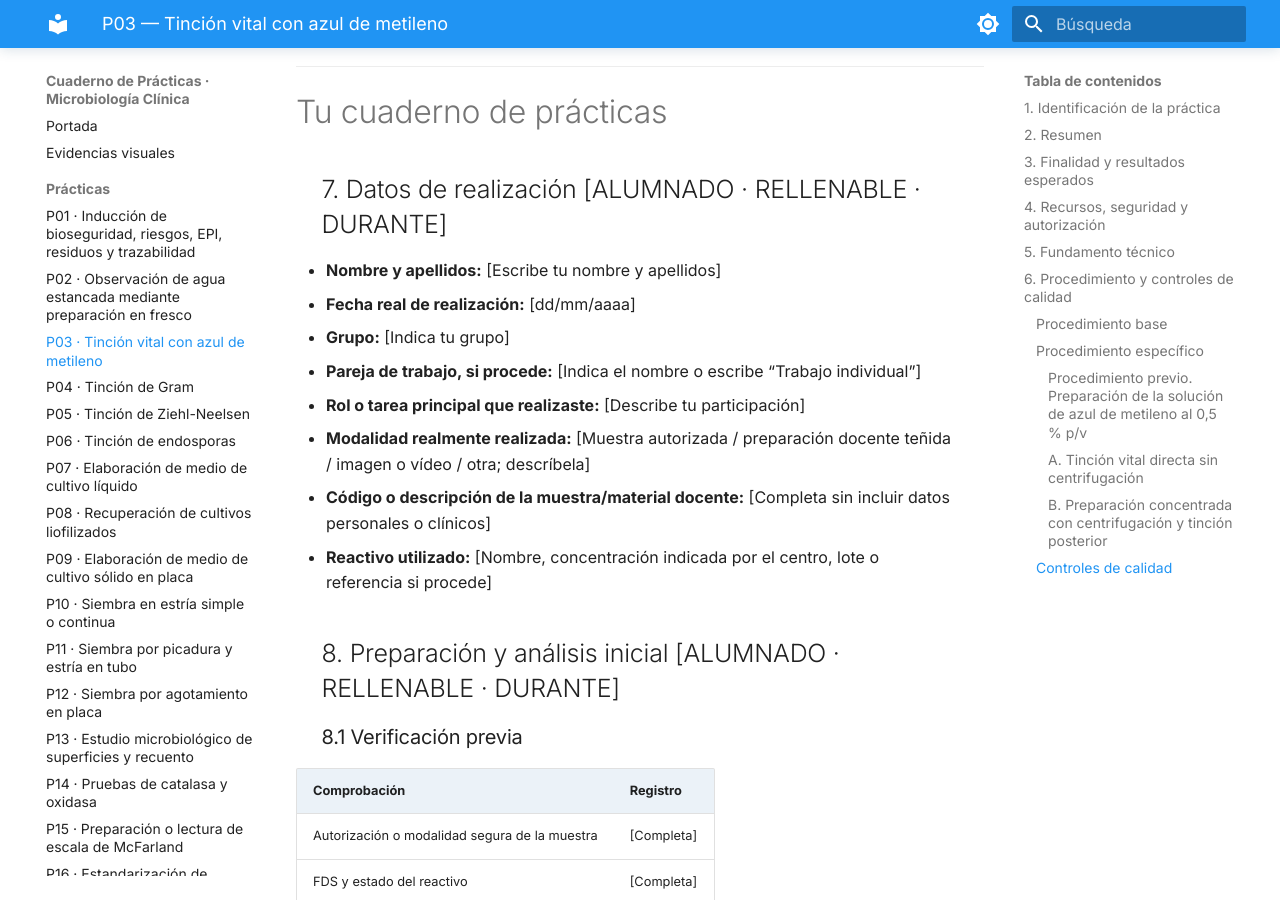
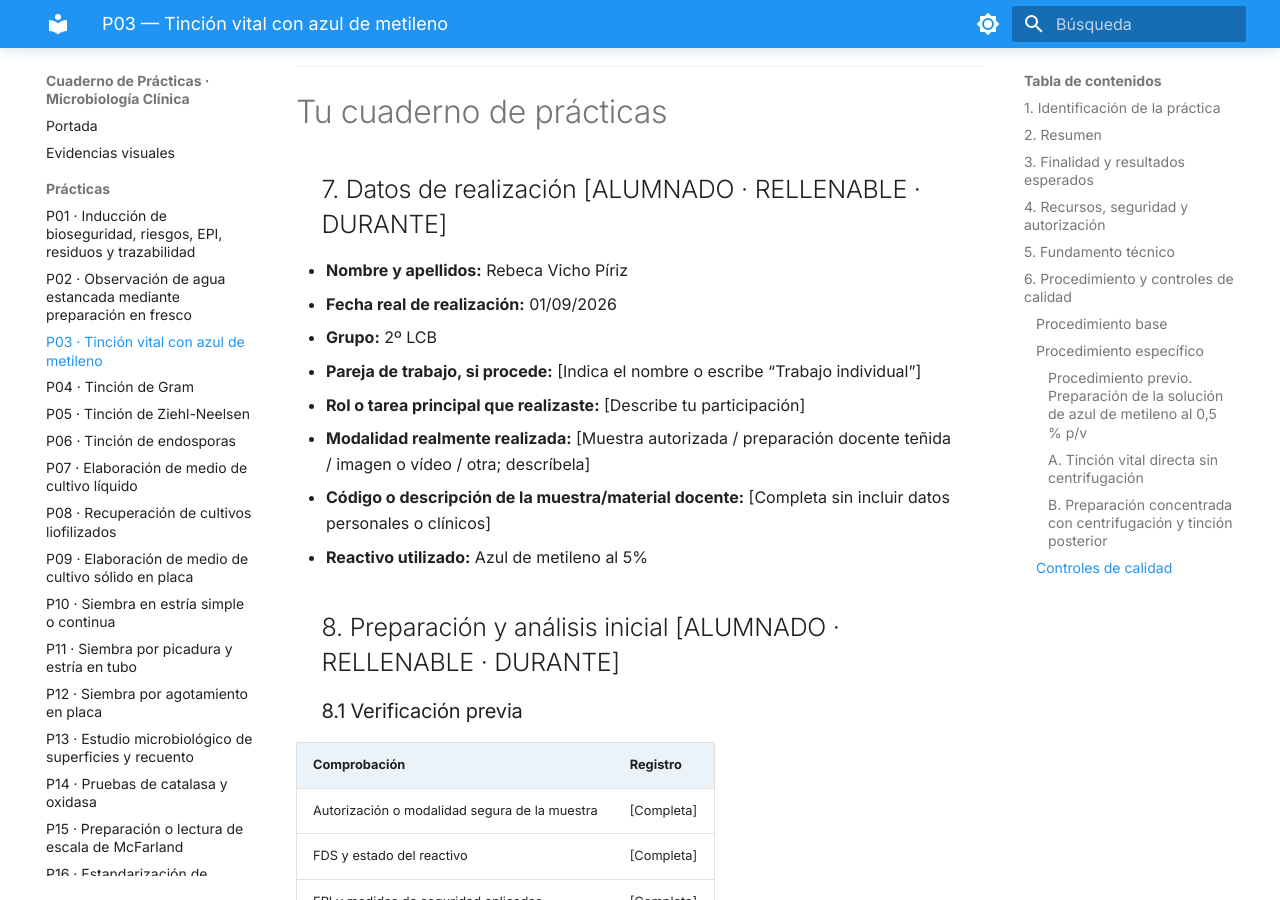
Before and after one commit to Rebeca-hubb/Cuaderno-Pr-cticas-Microbiolog-a-Rebeca-Vicho-, an MkDocs documentation site: the page built from docs/practicas/P03_Azul_de_metileno.md, in a window 1280 px wide and 900 px high, scrolled down 6393 px. Built offline with MkDocs 1.6.1 and Material for MkDocs 9.7.7, drawn with Linux system fonts in a browser that asks for light colours.

Commit message:
Apartado datos personales

```diff
--- a/docs/practicas/P03_Azul_de_metileno.md
+++ b/docs/practicas/P03_Azul_de_metileno.md
@@ -142,14 +142,14 @@ Esta ruta es una adaptación docente, no una tinción vital validada por el PNT.
 
 ## 7. Datos de realización [ALUMNADO · RELLENABLE · DURANTE]
 
-- **Nombre y apellidos:** [Escribe tu nombre y apellidos]
-- **Fecha real de realización:** [dd/mm/aaaa]
-- **Grupo:** [Indica tu grupo]
+- **Nombre y apellidos:** Rebeca Vicho Píriz
+- **Fecha real de realización:** 01/09/2026
+- **Grupo:** 2º LCB
 - **Pareja de trabajo, si procede:** [Indica el nombre o escribe “Trabajo individual”]
 - **Rol o tarea principal que realizaste:** [Describe tu participación]
 - **Modalidad realmente realizada:** [Muestra autorizada / preparación docente teñida / imagen o vídeo / otra; descríbela]
 - **Código o descripción de la muestra/material docente:** [Completa sin incluir datos personales o clínicos]
-- **Reactivo utilizado:** [Nombre, concentración indicada por el centro, lote o referencia si procede]
+- **Reactivo utilizado:** Azul de metileno al 5%
 
 ## 8. Preparación y análisis inicial [ALUMNADO · RELLENABLE · DURANTE]
 
```
